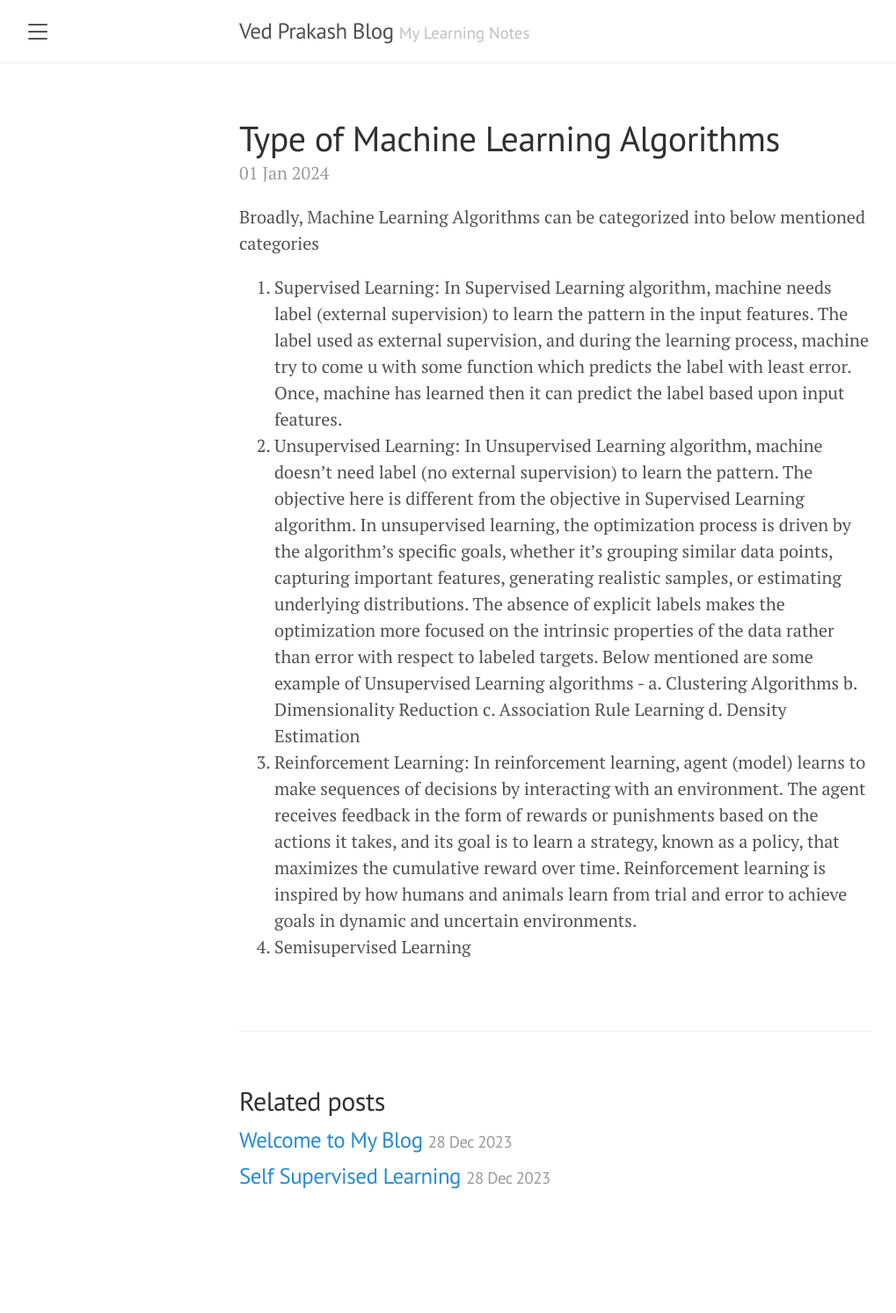
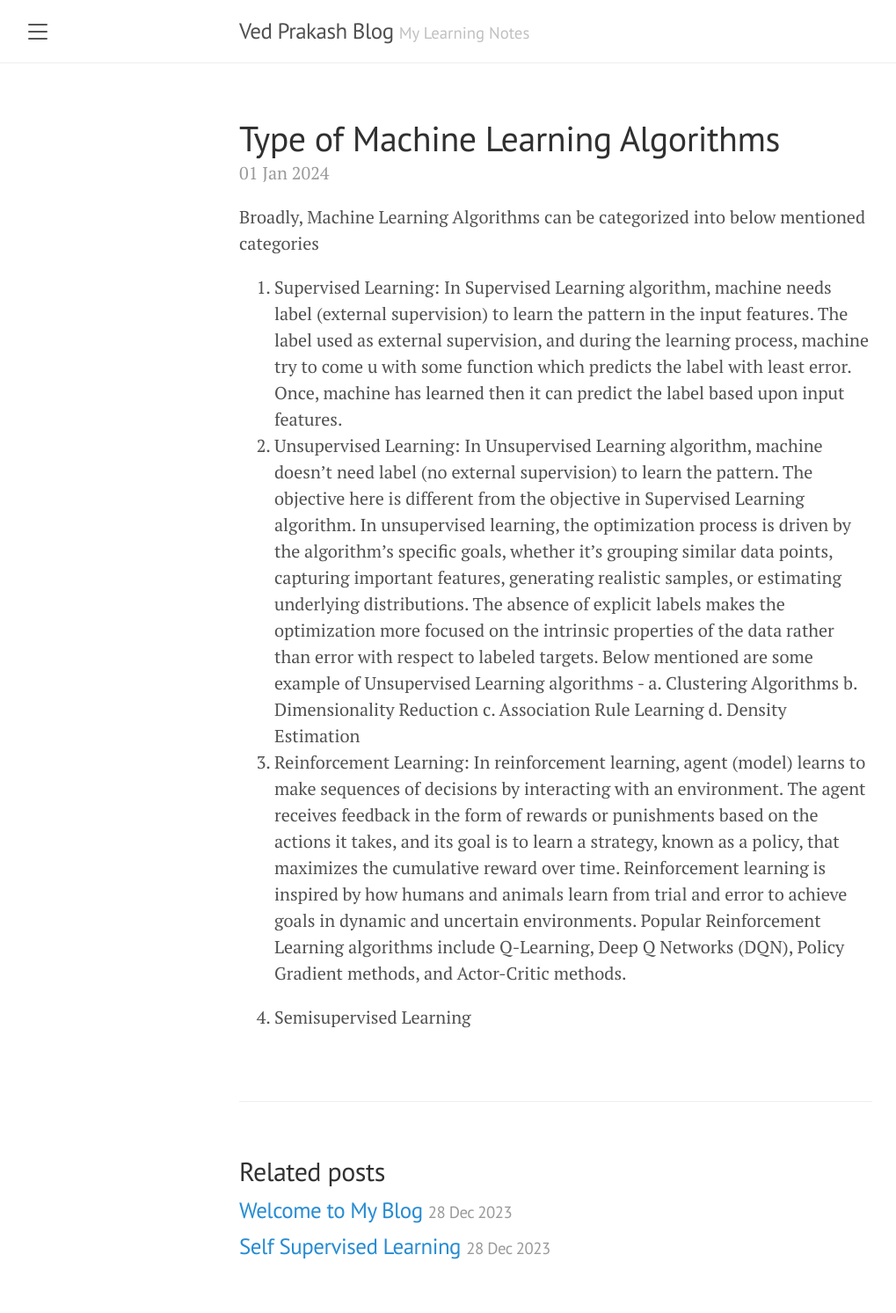
Before and after one commit to Ved-Prakash-Singh/Ved-Prakash-Singh.github.io, a Jekyll site: the page built from _posts/2024-01-01-Self Supervised Learning.md, in a window 1280 px wide. Shown: the whole page at 88% size, without its empty margins (8-1027 px from the left). Built offline with Jekyll 4.4.1, drawn with Linux system fonts in a browser that asks for light colours; before the commit the page ends 1413 px from its top, so only the background shows below that.

Commit message:
Update 2024-01-01-Self Supervised Learning.md

```diff
--- a/_posts/2024-01-01-Self Supervised Learning.md
+++ b/_posts/2024-01-01-Self Supervised Learning.md
@@ -11,5 +11,6 @@
    b. Dimensionality Reduction
    c. Association Rule Learning
    d. Density Estimation
-3. Reinforcement Learning: In reinforcement learning, agent (model) learns to make sequences of decisions by interacting with an environment. The agent receives feedback in the form of rewards or punishments based on the actions it takes, and its goal is to learn a strategy, known as a policy, that maximizes the cumulative reward over time. Reinforcement learning is inspired by how humans and animals learn from trial and error to achieve goals in dynamic and uncertain environments.
+3. Reinforcement Learning: In reinforcement learning, agent (model) learns to make sequences of decisions by interacting with an environment. The agent receives feedback in the form of rewards or punishments based on the actions it takes, and its goal is to learn a strategy, known as a policy, that maximizes the cumulative reward over time. Reinforcement learning is inspired by how humans and animals learn from trial and error to achieve goals in dynamic and uncertain environments. Popular Reinforcement Learning algorithms include Q-Learning, Deep Q Networks (DQN), Policy Gradient methods, and Actor-Critic methods.
+
 4. Semisupervised Learning
```
